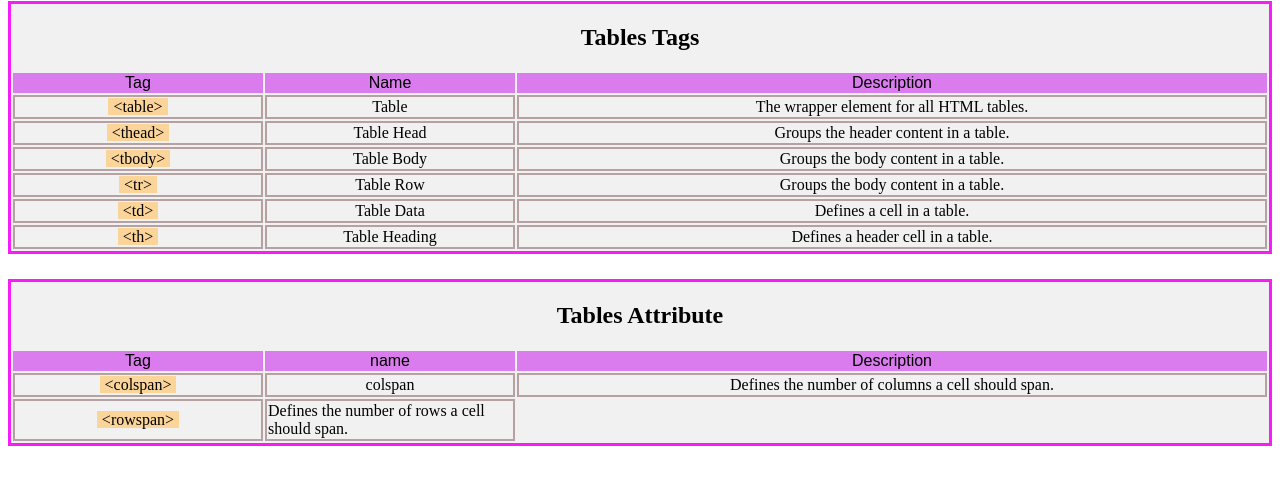
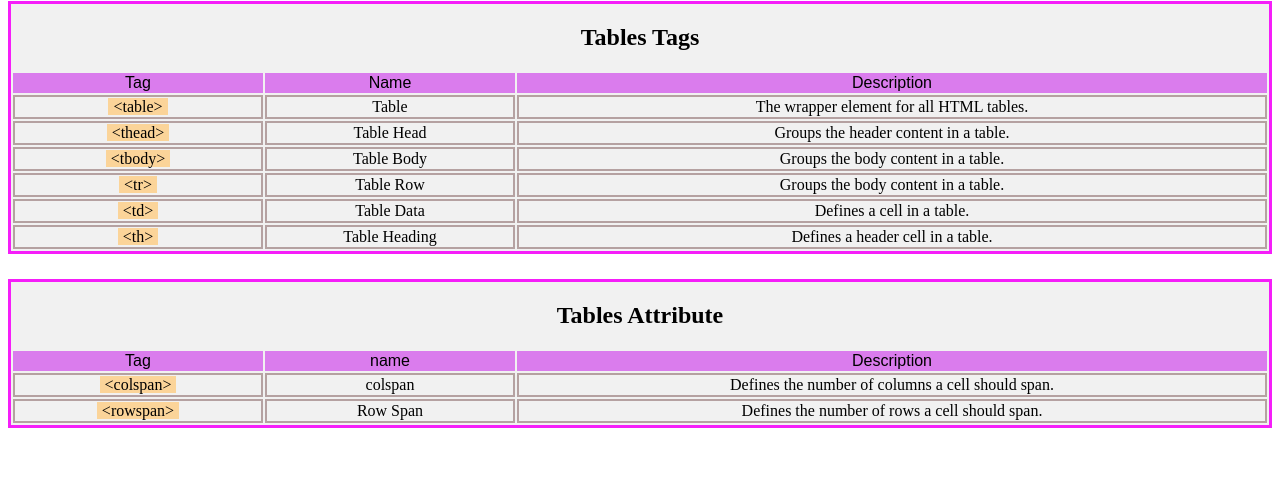
Before and after one commit to Baloshi69/th_html_and_css_cheatsheet, a plain HTML site: page index.html in a window 1280 px wide. Shown: the part 79-564 px from the top of the page. Drawn offline with Linux system fonts and the light colour scheme.

Commit message:
fix a small thing

```diff
--- a/index.html
+++ b/index.html
@@ -72,7 +72,7 @@
                 </tr>
                 <tr>
                     <td class="tag"><span class="code">&lt;rowspan&gt;</span></td>
-                    <td class="name>Row Span</td>
+                    <td class="name"> Row Span</td>
                     <td class="description">Defines the number of rows a cell should span.</td>
                 </tr>
             </tbody>
```
